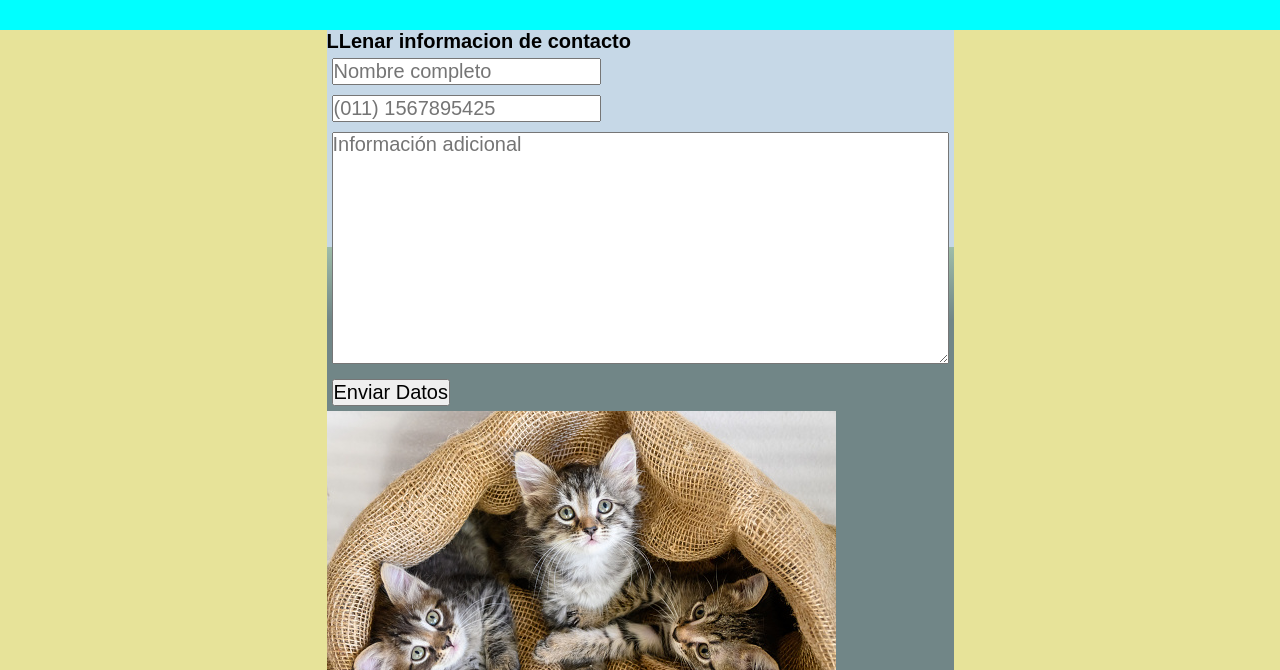
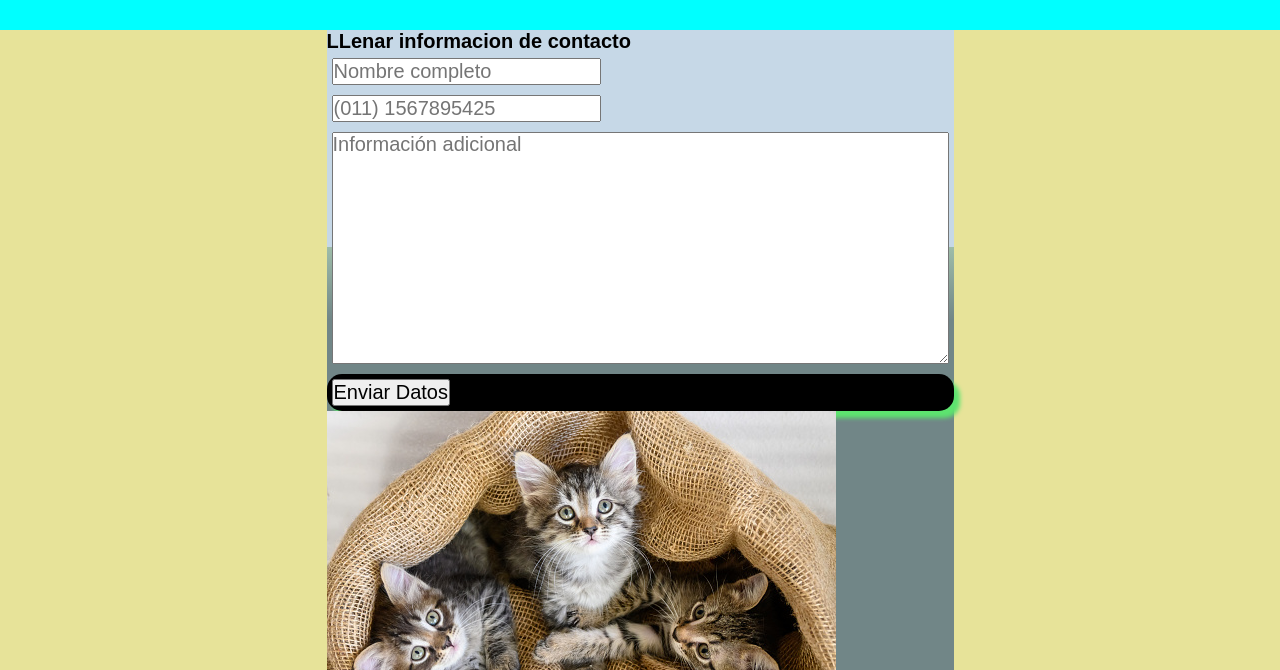
Before and after one commit to oclivar2000/oclivar-remoto, a plain HTML site: page pages/contactenos.html in a window 1280 px wide. Shown: the part 130-800 px from the top of the page. Drawn offline with Linux system fonts and the light colour scheme.

Commit message:
Agregar pseudo clase hover al boton de contactenos.html

```diff
--- a/css/style.css
+++ b/css/style.css
@@ -157,6 +157,20 @@
   transform: scale(1.05);
 }
 
+.btn-prueba{
+  background-color: black;
+  color: white;
+  border-radius: 15px;
+  box-shadow: 6px 7px 4px rgb(93, 227, 111);
+}
+
+.btn-prueba:hover{
+  background-color: white;
+  color: black;
+  font-weight: bold;
+  transform: scale(1.05);
+  transition: 2s;
+}
 
 /*----------------Pagina Equipo------------------*/
 
--- a/pages/contactenos.html
+++ b/pages/contactenos.html
@@ -37,7 +37,7 @@
                     <li><textarea name="textarea" rows="10" cols="50" placeholder="Información adicional"></textarea>
                     </li>
 
-                    <li><input type="submit" value="Enviar Datos"></li>
+                    <li class="btn-prueba"><input type="submit" value="Enviar Datos"></li>
                 </ul>
             </form>
             <img src="../img/varios-gatos.jpg" alt="Varios gatos">
```
